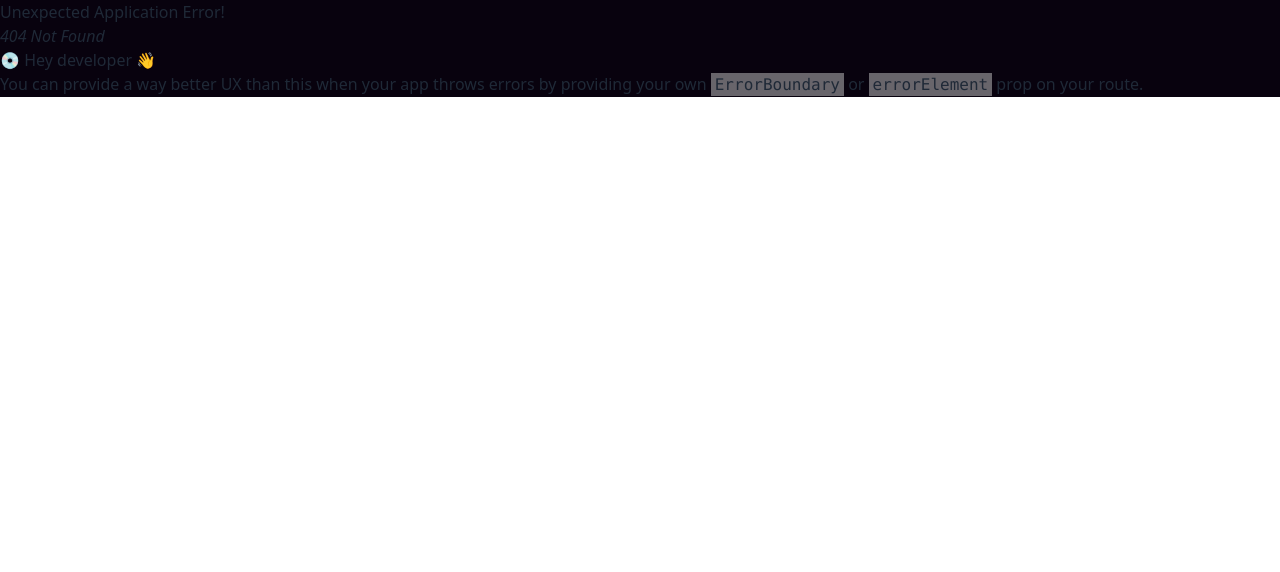
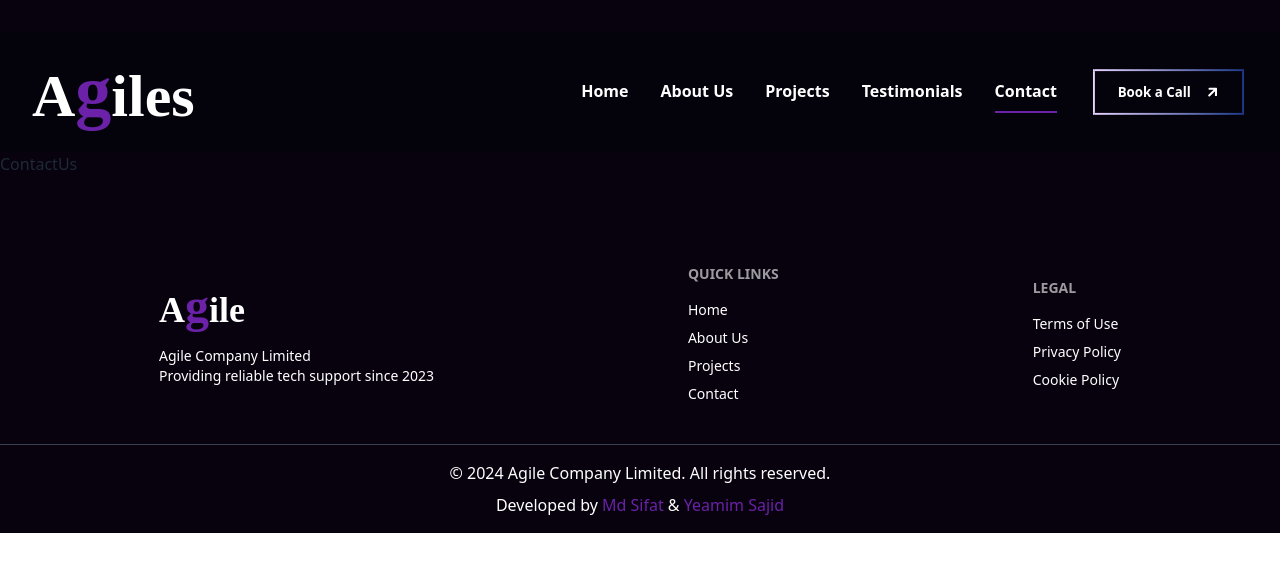
Before and after one commit to Md-Sifat-code/Agile, a React (Vite) app: page /contact in a window 1280 px wide. Before the commit this address had no page. Shown: the top 572 px of the page. Built offline with nearby package versions, Linux system fonts and the light colour scheme; a web font is replaced by a local one.

Commit message:
added some navigation

```diff
--- a/src/Fixed_component/Navbar.jsx
+++ b/src/Fixed_component/Navbar.jsx
@@ -1,26 +1,45 @@
-import React, { useState } from "react";
+import React, { useState, useEffect } from "react";
 import { FaArrowUp, FaBars, FaTimes } from "react-icons/fa";
-import { Link, useLocation } from "react-router-dom";
+import { Link, useLocation, useNavigate } from "react-router-dom";
 
 export default function Navbar() {
   const [isMobileMenuOpen, setIsMobileMenuOpen] = useState(false);
-
   const location = useLocation();
+  const navigate = useNavigate();
+  const [scrollToId, setScrollToId] = useState(null); // Stores the section ID to scroll to
 
   const toggleMobileMenu = () => {
     setIsMobileMenuOpen(!isMobileMenuOpen);
   };
 
+  // Helper function to determine active link
+  const isActive = (path) => location.pathname === path;
+
+  // Function to handle scrolling to a section
   const scrollToSection = (id) => {
-    const section = document.getElementById(id);
-    if (section) {
-      section.scrollIntoView({ behavior: "smooth" });
-      setIsMobileMenuOpen(false); // Close menu on navigation
+    const element = document.getElementById(id);
+    if (element) {
+      element.scrollIntoView({ behavior: "smooth" });
     }
   };
 
-  // Helper function to determine active link
-  const isActive = (path) => location.pathname === path;
+  // Handle navigation and scrolling for testimonials
+  const handleTestimonialsClick = () => {
+    if (location.pathname !== "/") {
+      setScrollToId("testimonials"); // Set the target ID
+      navigate("/"); // Navigate to the home page
+    } else {
+      scrollToSection("testimonials");
+    }
+  };
+
+  // Scroll to the section once on "/" route
+  useEffect(() => {
+    if (location.pathname === "/" && scrollToId) {
+      scrollToSection(scrollToId);
+      setScrollToId(null); // Reset the target ID
+    }
+  }, [location.pathname, scrollToId]);
 
   return (
     <section className="bg-[#04030c]">
@@ -60,24 +79,26 @@ export default function Navbar() {
             Projects
           </Link>
           <button
-            onClick={() => scrollToSection("testimonials")}
+            onClick={handleTestimonialsClick}
             className="text-white relative border-b-2 py-2 border-transparent hover:border-purple-800 transition-all"
           >
             Testimonials
           </button>
-          <button
-            onClick={() => scrollToSection("contact")}
-            className="text-white relative border-b-2 py-2 border-transparent hover:border-purple-800 transition-all"
+          <Link
+            to="/contact"
+            className={`text-white relative border-b-2 py-2 ${
+              isActive("/contact") ? "border-purple-800" : "border-transparent"
+            } hover:border-purple-800 transition-all`}
           >
             Contact
-          </button>
-          <button
-            onClick={() => scrollToSection("contact")}
+          </Link>
+          <Link
+            to="/contact"
             className="btn px-6 text-white border-2 border-transparent bg-transparent gradient-border hover:bg-gradient-to-b from-purple-400 to-purple-900 hover:border-black hover:rounded-none"
           >
             Book a Call
             <FaArrowUp className="ml-2 transform rotate-45" />
-          </button>
+          </Link>
         </div>
 
         {/* Mobile Menu Icon */}
@@ -131,24 +152,31 @@ export default function Navbar() {
             Projects
           </Link>
           <button
-            onClick={() => scrollToSection("testimonials")}
+            onClick={() => {
+              handleTestimonialsClick();
+              setIsMobileMenuOpen(false);
+            }}
             className="text-white text-lg relative border-b-2 py-2 border-transparent hover:border-purple-800 transition-all"
           >
             Testimonials
           </button>
-          <button
-            onClick={() => scrollToSection("contact")}
-            className="text-white text-lg relative border-b-2 py-2 border-transparent hover:border-purple-800 transition-all"
+          <Link
+            to="/contact"
+            onClick={() => setIsMobileMenuOpen(false)}
+            className={`text-white text-lg relative border-b-2 py-2 ${
+              isActive("/contact") ? "border-purple-800" : "border-transparent"
+            } hover:border-purple-800 transition-all`}
           >
             Contact
-          </button>
-          <button
-            onClick={() => scrollToSection("contact")}
+          </Link>
+          <Link
+            to="/contact"
+            onClick={() => setIsMobileMenuOpen(false)}
             className="btn px-6 text-white border-2 border-transparent bg-transparent gradient-border hover:bg-gradient-to-b from-purple-400 to-purple-900 hover:border-black hover:rounded-none"
           >
             Book a Call
             <FaArrowUp className="ml-2 transform rotate-45" />
-          </button>
+          </Link>
         </div>
       )}
     </section>
--- /dev/null
+++ b/src/Pages/ContactUs.jsx
@@ -0,0 +1,5 @@
+import React from "react";
+
+export default function ContactUs() {
+  return <div>ContactUs</div>;
+}
--- a/src/main.jsx
+++ b/src/main.jsx
@@ -6,6 +6,7 @@ import Main_layout from "./Layout/Main_layout";
 import Home from "./Pages/Home";
 import About from "./Pages/About";
 import Projects from "./Pages/Projects";
+import ContactUs from "./Pages/ContactUs";
 
 const router = createBrowserRouter([
   {
@@ -24,6 +25,10 @@ const router = createBrowserRouter([
         path: "/projects",
         element: <Projects />,
       },
+      {
+        path: "/contact",
+        element: <ContactUs />,
+      },
     ],
   },
 ]);
```
